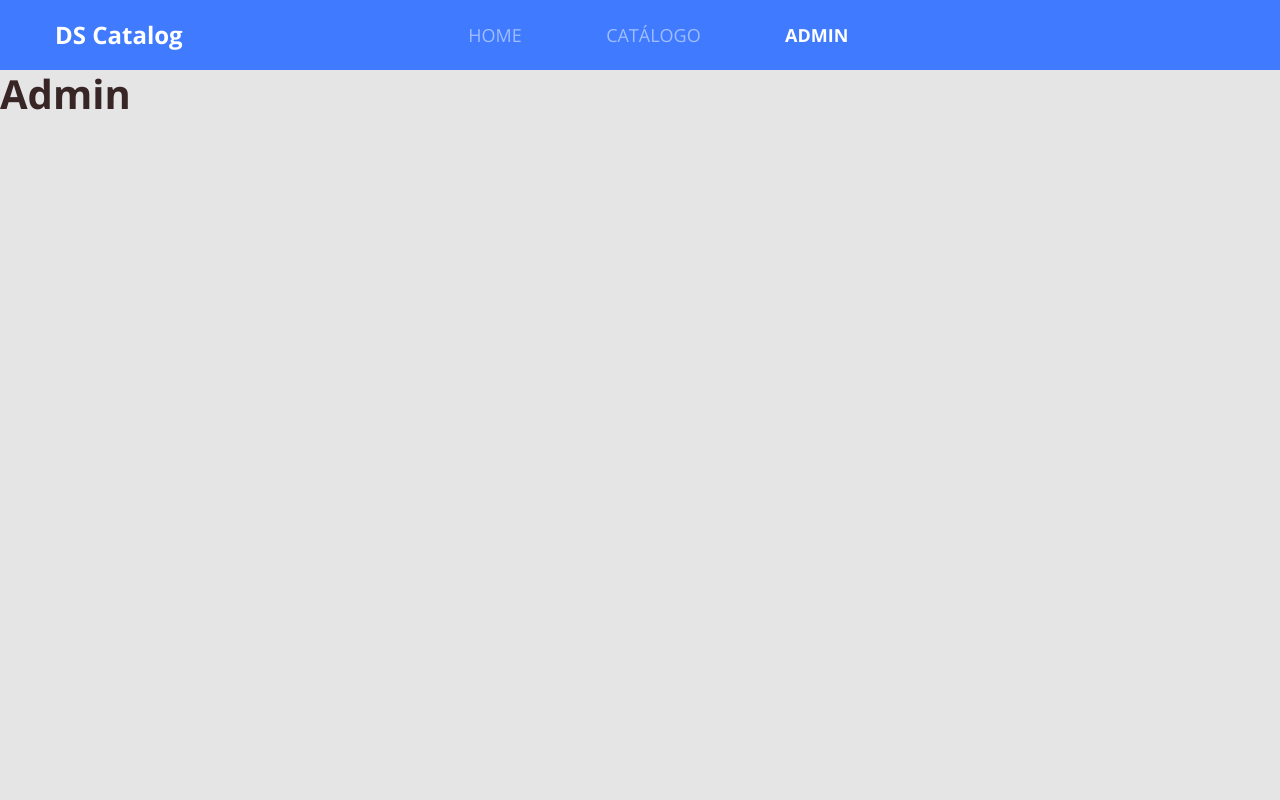
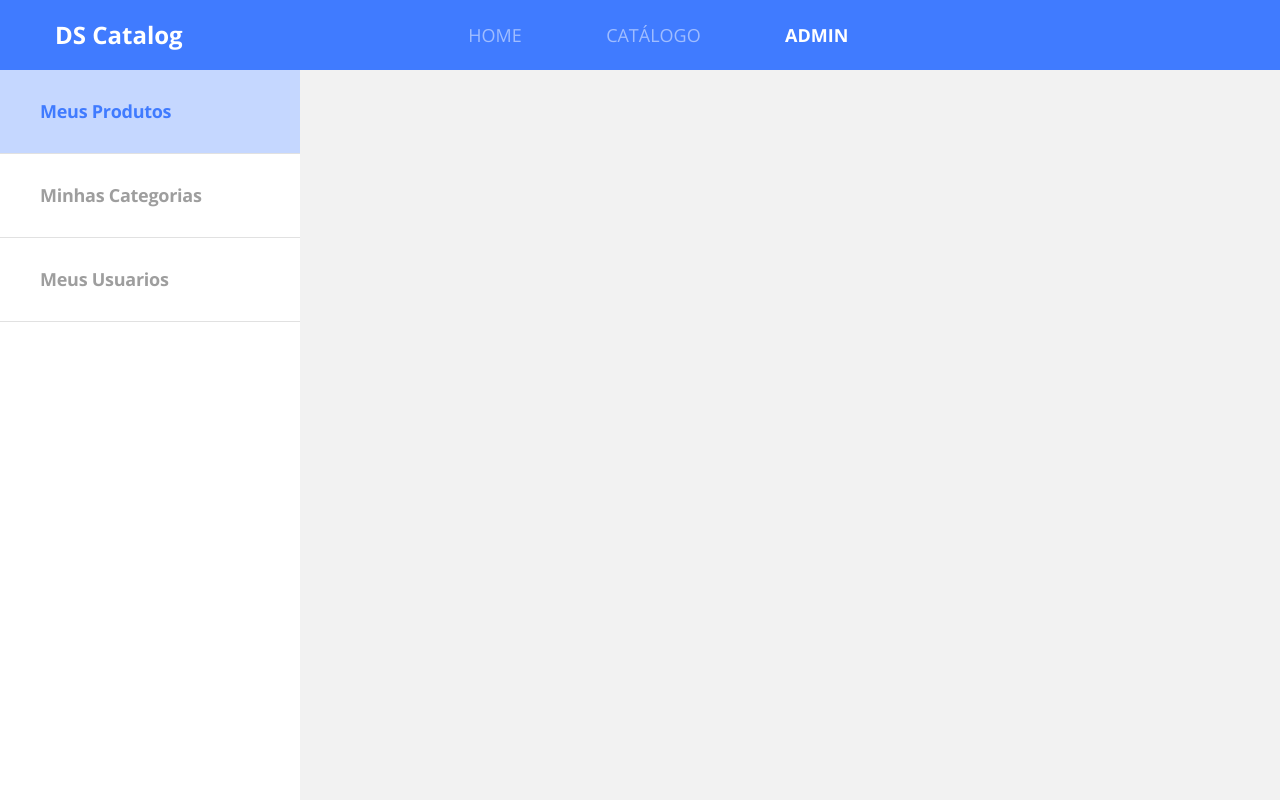
Before and after one commit to AlvaroPotel/dscatalog-bootcamp-devsuperior, a React (Create React App) app in the folder front-web/: page /admin in a window 1280 px wide. Built offline with nearby package versions, Linux system fonts and the light colour scheme.

Commit message:
Finish pagination component and start add admin navbar

```diff
--- a/front-web/src/core/assets/styles/custom.scss
+++ b/front-web/src/core/assets/styles/custom.scss
@@ -2,7 +2,7 @@
    "primary": #407BFF
 );
 
-$body-bg: #E5E5E5;
+$body-bg: #f2f2f2;
 $body-color: #382627;
 
 @import '~bootstrap/scss/bootstrap.scss';
--- /dev/null
+++ b/front-web/src/core/components/Pagination/index.tsx
@@ -0,0 +1,36 @@
+import React from 'react';
+import { ReactComponent as ArrowIcon } from 'core/assets/images/arrow.svg';
+import './styles.scss';
+import { generateList } from 'core/utils/list';
+
+type Props = {
+    totalPages: number;
+    activePage: number;
+    onChange: (item: number) => void;
+}
+
+const Pagination = ({totalPages, activePage, onChange}:Props) => {
+    const items = generateList(totalPages);
+    const previousClass = totalPages > 0 && activePage > 0 ? 'page-active' : 'page-inactive';
+    const nextClass = (activePage +1) < totalPages ? 'page-active' : 'page-inactive';
+
+    return (
+        <div className="pagination-container">
+            <ArrowIcon
+            className={`pagination-previous ${previousClass}`}
+            onClick={()=> onChange(activePage - 1)}
+            />
+            {items.map(item => (
+                <div className={`pagination-item ${item === activePage ? 'active' : ''}`}
+                onClick={()=> onChange(item)}
+                 >
+                {item + 1}
+                </div>
+            ))}
+            <ArrowIcon className={`pagination-next ${nextClass}`}
+            onClick={()=> onChange(activePage + 1)}/>
+        </div>
+    );
+}
+
+export default Pagination;
--- /dev/null
+++ b/front-web/src/core/components/Pagination/styles.scss
@@ -0,0 +1,46 @@
+.pagination-container {
+    display: flex;
+    justify-content: center;
+    align-items: center;
+    margin-top: 35px;
+}
+
+.pagination-item{
+    width: 40px;
+    height: 40px;
+    background: #E1E1E1;
+    border-radius: 50%;
+    font-weight: bold;
+    font-size: 18px;
+    line-height: 25px;
+    letter-spacing: -0.015em;
+    color: #FFFFFF;
+    display: flex;
+    align-items: center;
+    justify-content: center;
+    margin-right: 10px;
+    cursor: pointer;
+
+    &.active{
+        background: #407BFF;
+    }
+}
+
+.pagination-previous{
+    margin-right: 25px;
+    transform: rotate(-180deg);
+}
+
+.pagination-next{
+    margin-left: 15px;
+    cursor: pointer;
+}
+
+.page-active {
+    cursor: pointer;
+    color: #407BFF;
+}
+.page-inactive{
+    color: #E1E1E1;
+    pointer-events: none;
+}
--- /dev/null
+++ b/front-web/src/pages/Admin/components/Navbar/index.tsx
@@ -0,0 +1,20 @@
+import React from 'react';
+import './styles.scss';
+
+const Navbar = () => (
+    <nav className="admin-nav-container">
+        <ul>
+            <li>
+                <a href="link" className="admin-nav-item active">Meus Produtos</a>
+            </li>
+            <li>
+                <a href="link" className="admin-nav-item">Minhas Categorias</a>
+            </li>
+            <li>
+                <a href="link" className="admin-nav-item">Meus Usuarios</a>
+            </li>
+        </ul>
+    </nav>
+);
+
+export default Navbar;
--- /dev/null
+++ b/front-web/src/pages/Admin/components/Navbar/styles.scss
@@ -0,0 +1,28 @@
+.admin-nav-container {
+    width: 300px;
+    background-color: #fff;
+    height: calc(100vh - 70px);
+}
+
+.admin-nav-item{
+    height: 84px;
+    display: block;
+    border-bottom: 1px solid #E1E1E1;
+    display: flex;
+    align-items: center;
+    padding-left: 40px;
+    font-weight: bold;
+    font-size: 18px;
+    line-height: 25px;
+    letter-spacing: -0.015em;
+    color: #9e9e9e;
+
+    &.active {
+        background: rgba(64, 123, 255, 0.3);
+        color: #407BFF;
+    }
+
+    &:hover{
+        color: #407BFF;
+    }
+}
--- a/front-web/src/pages/Admin/index.tsx
+++ b/front-web/src/pages/Admin/index.tsx
@@ -1,8 +1,9 @@
 import React from 'react';
+import Navbar from './components/Navbar';
 
 const Admin = () => (
     <div>
-        <h1>Admin</h1>
+        <Navbar />
     </div>
 );
 
--- a/front-web/src/pages/Catalog/index.tsx
+++ b/front-web/src/pages/Catalog/index.tsx
@@ -1,18 +1,20 @@
 import React, { useEffect, useState } from 'react';
 import { Link } from 'react-router-dom';
 import ProductCard from './components/ProductCard';
-import './styles.scss';
 import { makeRequest } from 'core/utils/request';
 import { ProductsResponse } from 'core/types/Products';
 import ProductCardLoader from './components/Loaders/ProductCardLoader';
+import Pagination from 'core/components/Pagination';
+import './styles.scss';
 
 const Catalog = () => {
     const[productsResponse, setProductsResponse] = useState<ProductsResponse>();
     const[isloading, setIsloading] = useState(false);
+    const [activePage, setActivePage] = useState(0);
 
     useEffect(()=>{
         const params = {
-            page:0,
+            page:activePage,
             linesPerPage:12
         }
         setIsloading(true);
@@ -21,7 +23,7 @@
         .finally(() => {
             setIsloading(false);
         })
-    }, []);
+    }, [activePage]);
 
     return (
         <div className="catalog-container">
@@ -37,6 +39,13 @@
                     ))
                 )}
             </div>
+            {productsResponse && (
+            <Pagination
+            totalPages={productsResponse.totalPages}
+            activePage={activePage}
+            onChange={page => setActivePage(page)}
+            />
+            )}
         </div>
     )
 };
--- a/front-web/src/pages/Catalog/styles.scss
+++ b/front-web/src/pages/Catalog/styles.scss
@@ -1,7 +1,6 @@
 .catalog-container{
     margin-top: 26px;
-    padding-left: 40px;
-    padding-right: 40px;
+    padding: 0 40px 50px 40px;
 }
 
 .catalog-title{
```
